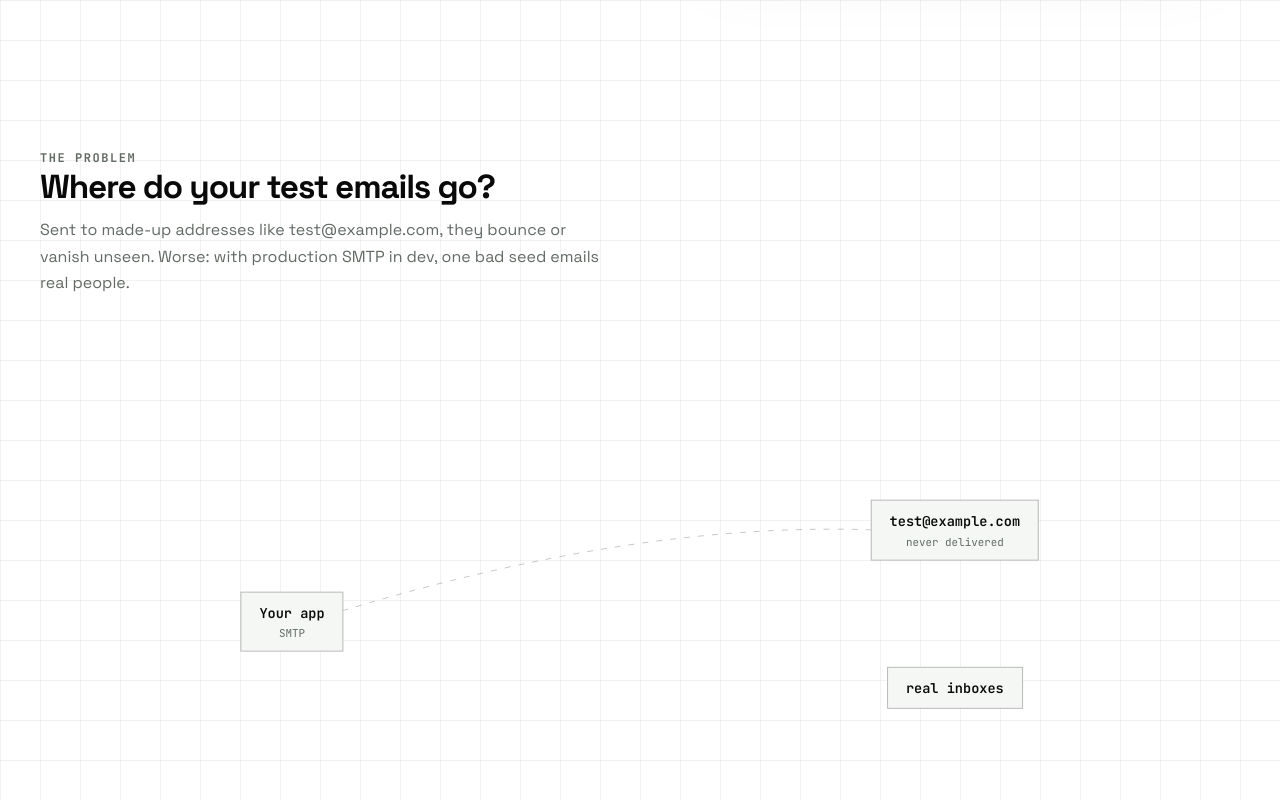
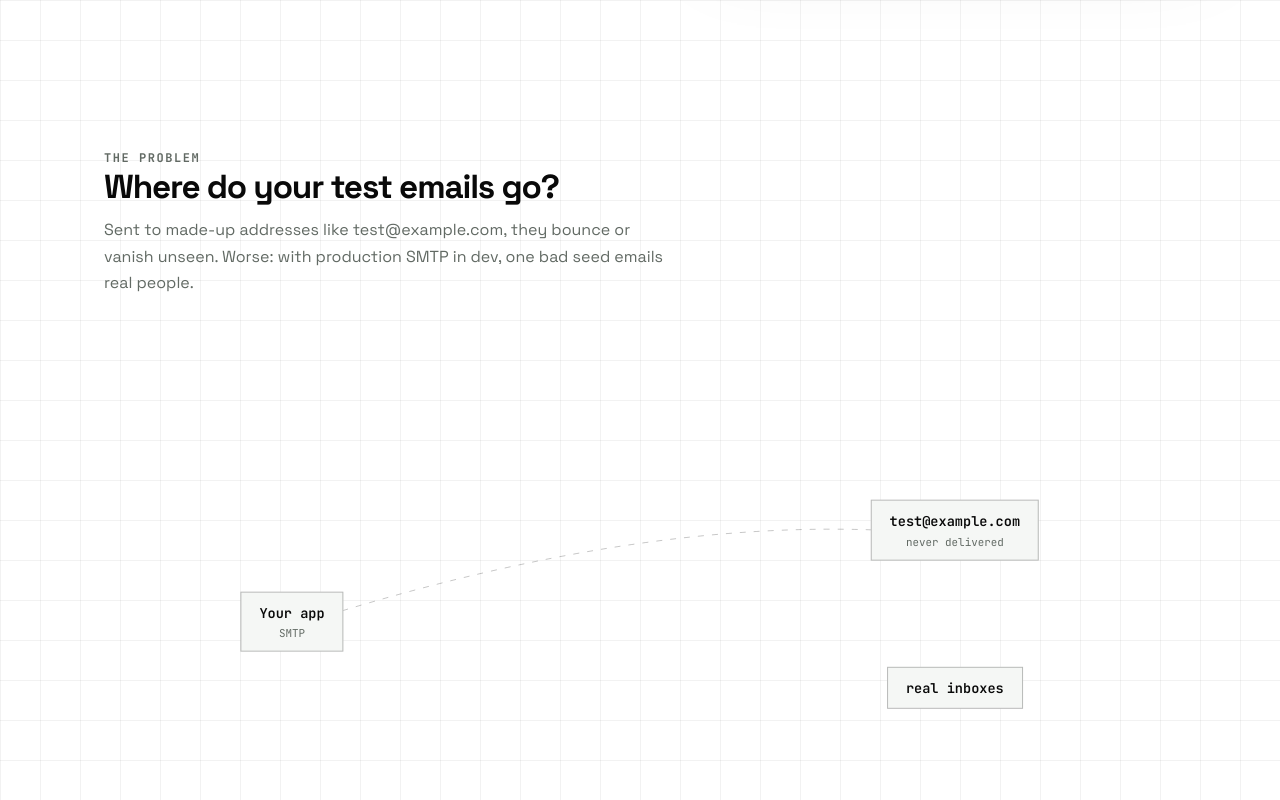
Before and after one commit to TracyNgot/inboxtap.dev, a Next.js app in the folder web/: page / in a window 1280 px wide. Shown: the part 680-1480 px from the top of the page. Built offline with nearby package versions, Linux system fonts and the light colour scheme.

Commit message:
💄 style: give the pinned story scene breathing room on narrow desktops

```diff
--- a/web/app/globals.css
+++ b/web/app/globals.css
@@ -379,7 +379,7 @@ a {
   height: calc(100vh - 64px);
   /* biome-ignore lint/suspicious/noDuplicateProperties: svh with a vh fallback for browsers without small-viewport units. */
   height: calc(100svh - 64px);
-  padding: 28px 0 20px;
+  padding: 28px clamp(32px, 5vw, 72px) 20px;
   position: sticky;
   top: 64px;
 }
```
